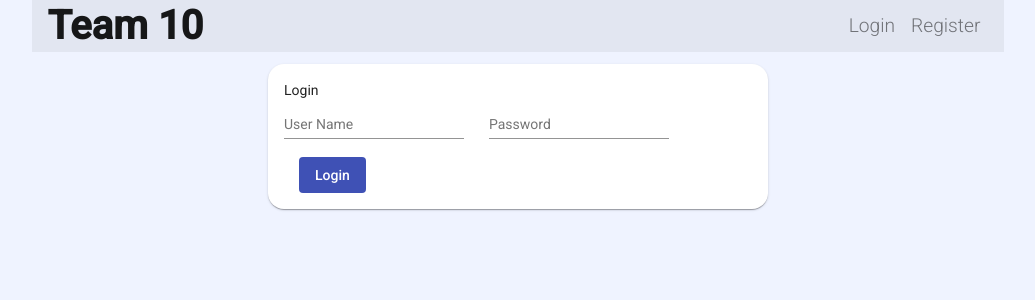
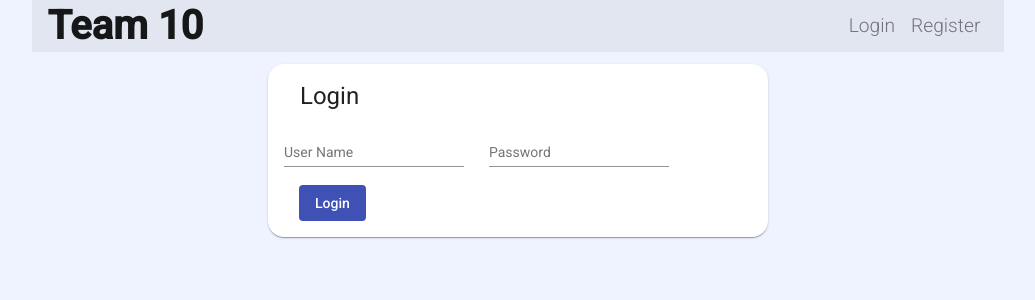
Before and after one commit to scg-unibe-ch/ese2020-team10, an Angular app in the folder ese2020-project-scaffolding-master/frontend/: page /login in a window 1280 px wide. Shown: the top 300 px of the page, without its empty margins (122-1157 px from the left). Built offline with nearby package versions, Linux system fonts and the light colour scheme; no server answers.

Commit message:
fixed merge conflicts

```diff
--- a/ese2020-project-scaffolding-master/frontend/src/app/product-item/product-item.component.html
+++ b/ese2020-project-scaffolding-master/frontend/src/app/product-item/product-item.component.html
@@ -54,12 +54,12 @@
 
      </div>
       <hr>
-      <button type="button" class="btn btn-md btn-info" *ngIf="(userId | async) != product.userId.toString() && (loggedIn | async) && product.status == true && !(isAdmin | async)" (click)="openPurchaseDialog()" style="float:right">Buy</button>
+      <button type="button" class="btn btn-md" *ngIf="(userId | async) != product.userId.toString() && (loggedIn | async) && product.status == true && !(isAdmin | async)" (click)="openPurchaseDialog()" style="float:right; background-color: rgb(116, 153, 255); color: rgb(255, 255, 255);">Buy</button>
       <button type="button" class="btn btn-md btn-outline-danger" *ngIf="((userId | async)==product.userId.toString())" (click)="onProductDelete(product.productId)" style="float:right">Delete</button>
       <button type="button" class="btn btn-md btn-outline-danger" *ngIf="(product.approved == false && (isAdmin | async))" (click)="onProductDelete(product.productId)" style="float:right">Delete</button>
       <button type="button" class="btn btn-md btn-dark" *ngIf="(isAdmin | async) && !product.approved" (click)="onApprove()" style="float:right">Approve</button>
       <!--<button type="button" class="btn btn-md btn-outline-danger" *ngIf="admin" (click)="onProductDelete(product.productId)" style="float:right">Delete</button> -->
-      <button type="button" class="btn btn-md btn-dark" *ngIf="(userId | async)==product.userId" (click)="change=true" [hidden]="change" style="float:right">Change</button>
+      <button type="button" class="btn btn-md" *ngIf="(userId | async)==product.userId" (click)="change=true" [hidden]="change" style="float:right; background-color: rgb(57, 68, 97); color: rgb(255, 255, 255)">Change</button>
       <div id="change" [hidden]="!change">
         <app-product-update [productTitle]="product.title"
                             [productDescription]="product.description"
--- a/ese2020-project-scaffolding-master/frontend/src/app/user-login/user-login.component.html
+++ b/ese2020-project-scaffolding-master/frontend/src/app/user-login/user-login.component.html
@@ -1,6 +1,6 @@
 <mat-card>
   <div *ngIf="!(loggedIn | async)">
-    <div class="log">Login</div>
+    <h1 style= "margin-left: 1rem">Login </h1>
     <mat-form-field>
       <input matInput placeholder="User Name" [(ngModel)]="userName" name="userName">
     </mat-form-field>
@@ -11,7 +11,7 @@
   </div>
 
   <div *ngIf="loggedIn | async">
-    <div class="log">Logout</div>
+    <h1 style= "margin-left: 1rem">Logout </h1>
     <button mat-flat-button color="warn" (click)="onLogout()">Logout</button>
     You are currently logged in as {{ userName }}
   </div>
```
